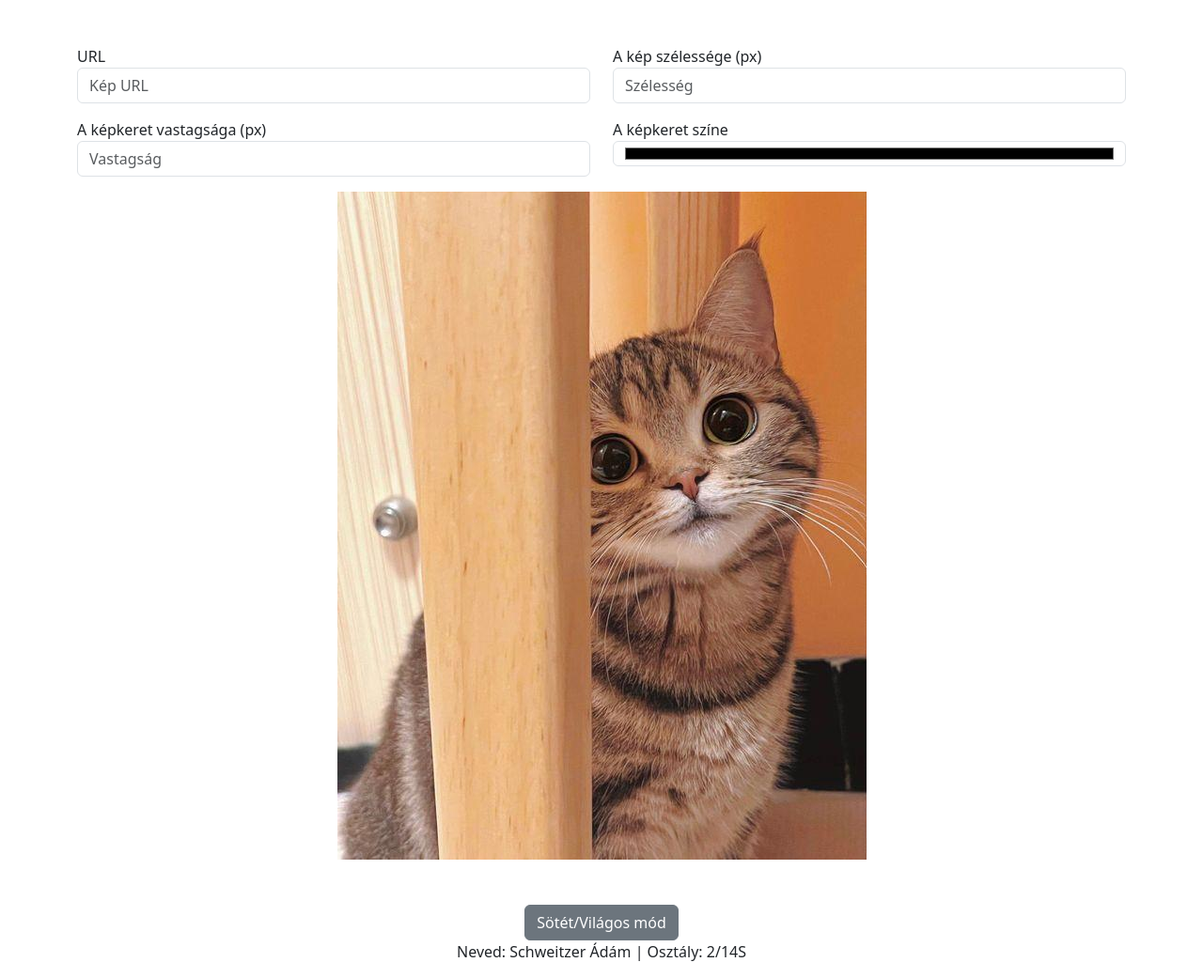
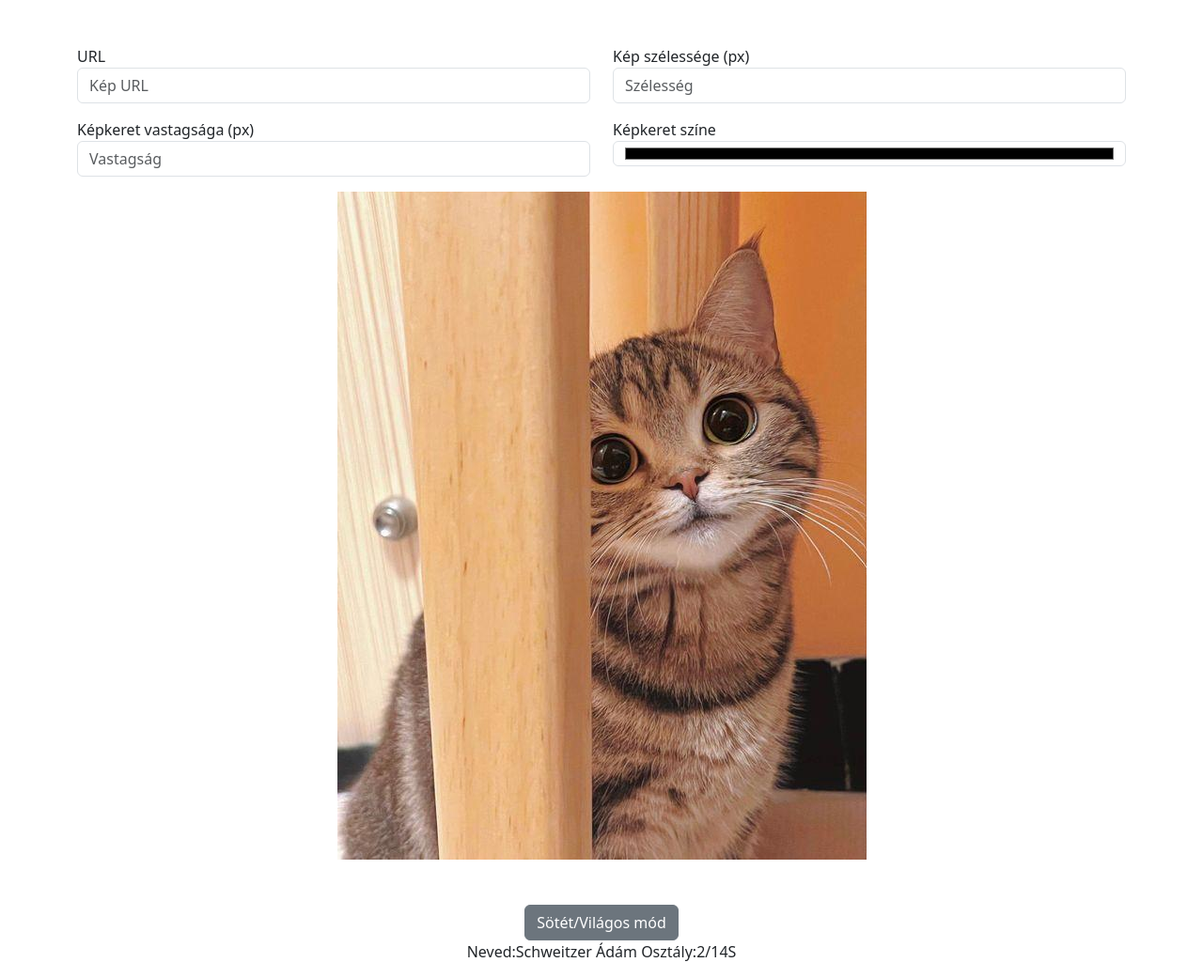
Before and after one commit to Sch-adam55/Szamonkeres-2024-10-02, a website built with Vite: page index.html in a window 1280 px wide. Shown: the whole page at 94% size. Built offline with nearby package versions, Linux system fonts and the light colour scheme.

Commit message:
átirás

```diff
--- a/index.html
+++ b/index.html
@@ -14,17 +14,17 @@
               <input type="text" id="imageUrl" class="form-control" placeholder="Kép URL" oninput="updateImage()">
           </div>
           <div class="col-md-6 mb-3">
-              <label for="imageWidth">A kép szélessége (px)</label>
+              <label for="imageWidth">Kép szélessége (px)</label>
               <input type="number" id="imageWidth" class="form-control" placeholder="Szélesség" oninput="updateImage()">
           </div>
       </div>
       <div class="row">
           <div class="col-md-6 mb-3">
-              <label for="borderThickness">A képkeret vastagsága (px)</label>
+              <label for="borderThickness">Képkeret vastagsága (px)</label>
               <input type="number" id="borderThickness" class="form-control" placeholder="Vastagság" oninput="updateBorder()">
           </div>
           <div class="col-md-6 mb-3">
-              <label for="borderColor">A képkeret színe</label>
+              <label for="borderColor">Képkeret színe</label>
               <input type="color" id="borderColor" class="form-control" oninput="updateBorder()">
           </div>
       </div>
@@ -35,7 +35,7 @@
 
   <footer class="mt-5 text-center">
       <button id="toggleMode" class="btn btn-secondary">Sötét/Világos mód</button>
-      <p>Neved: Schweitzer Ádám | Osztály: 2/14S</p>
+      <p>Neved:Schweitzer Ádám Osztály:2/14S</p>
   </footer>
 
     <div id="app"></div>
```
